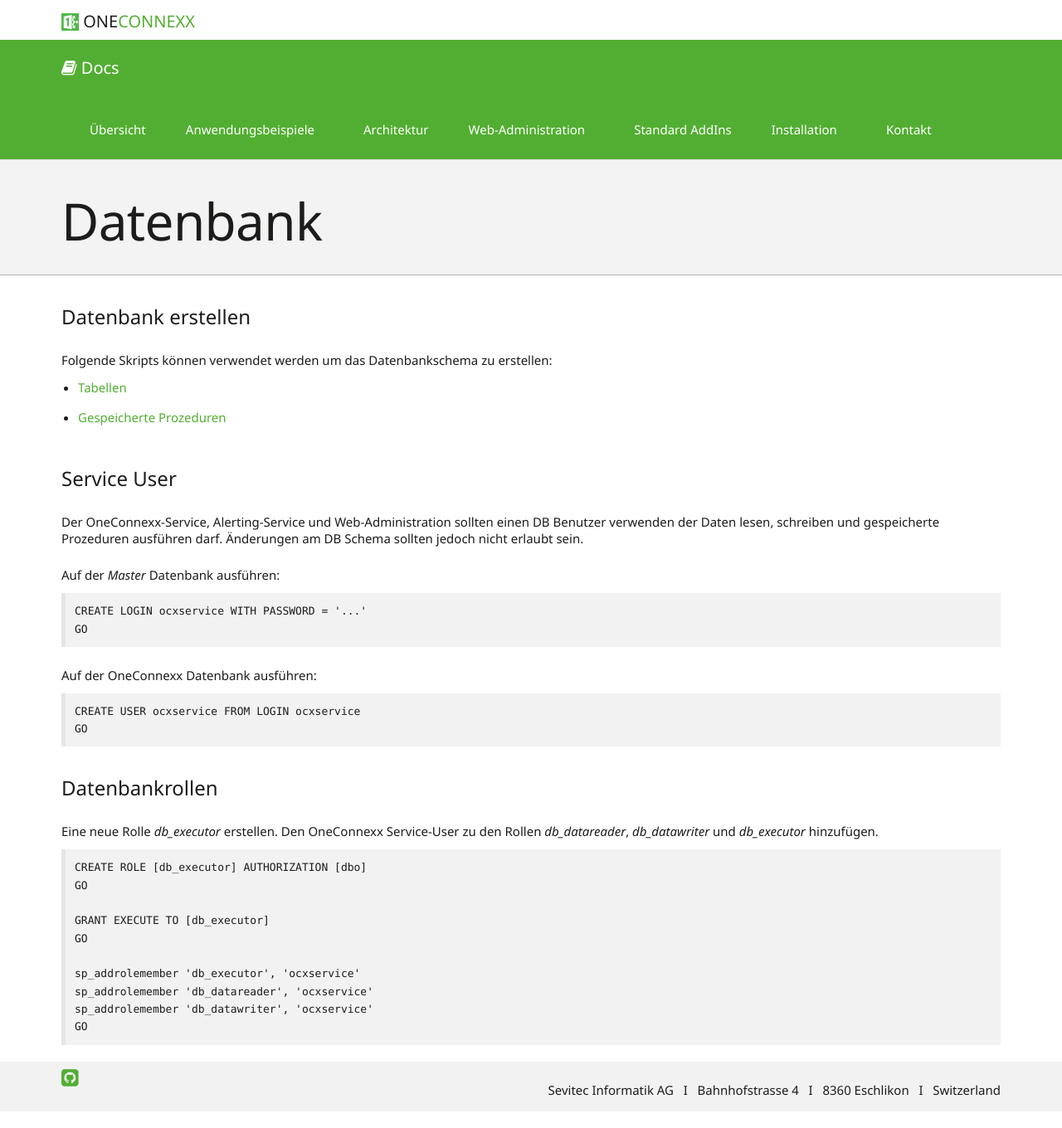
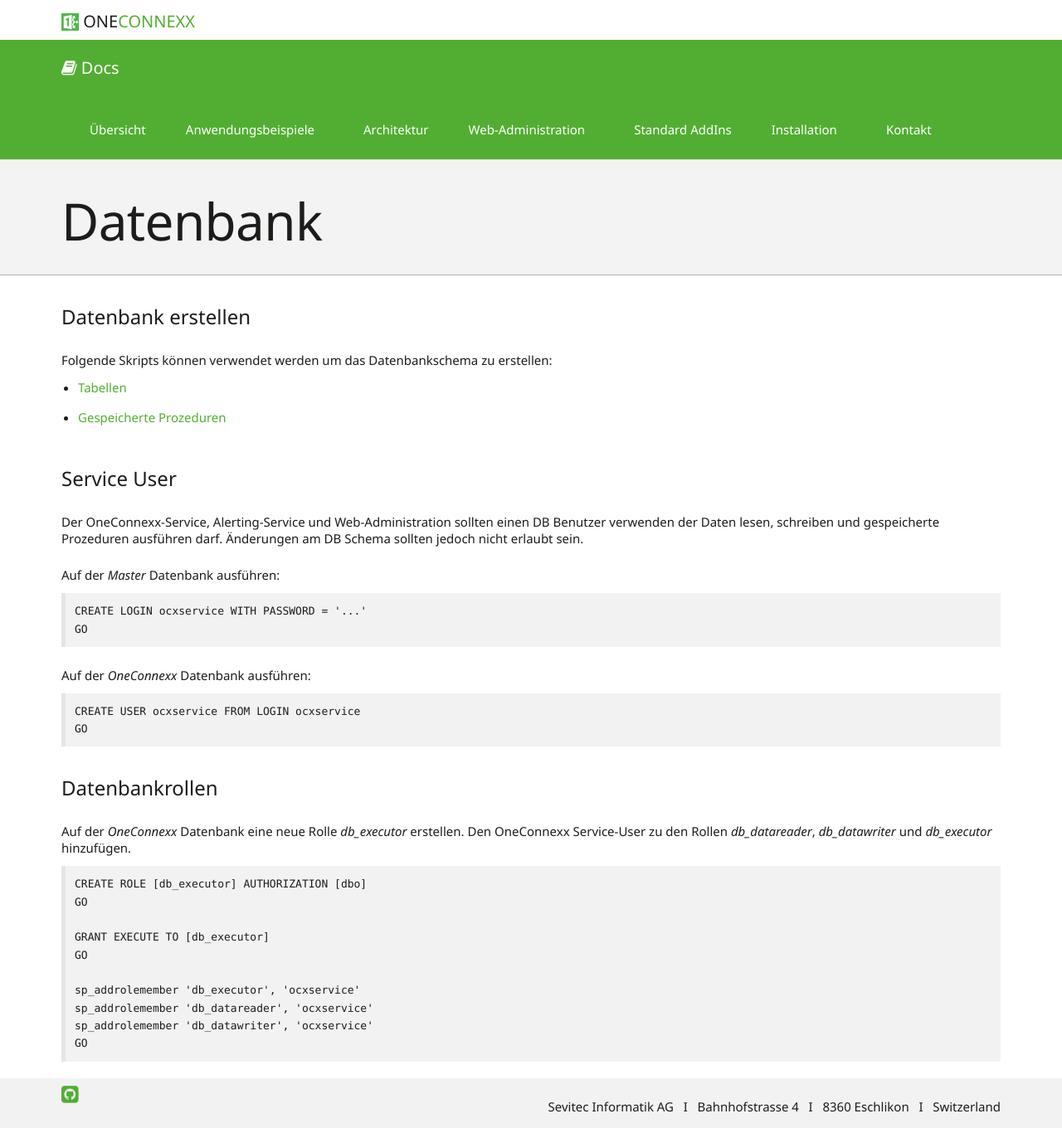
Before and after one commit to primesoft-group/oneconnexx-docs, a Jekyll site: the page built from _pages/setup/de/db.md, in a window 1280 px wide. Shown: the whole page at 83% size. Built offline with Jekyll 4.4.1, drawn with Linux system fonts in a browser that asks for light colours; nearby versions of some CDN libraries; some web fonts are replaced.

Commit message:
Update db.md

````diff
--- a/_pages/setup/de/db.md
+++ b/_pages/setup/de/db.md
@@ -22,7 +22,7 @@ CREATE LOGIN ocxservice WITH PASSWORD = '...'
 GO
 ```
 
-Auf der OneConnexx Datenbank ausführen:
+Auf der *OneConnexx* Datenbank ausführen:
 
 ```
 CREATE USER ocxservice FROM LOGIN ocxservice
@@ -31,7 +31,7 @@ GO
 
 #### Datenbankrollen
 
-Eine neue Rolle *db_executor* erstellen. Den OneConnexx Service-User zu den Rollen *db_datareader*, *db_datawriter* und
+Auf der *OneConnexx* Datenbank eine neue Rolle *db_executor* erstellen. Den OneConnexx Service-User zu den Rollen *db_datareader*, *db_datawriter* und
 *db_executor* hinzufügen.
 
 ```
````
